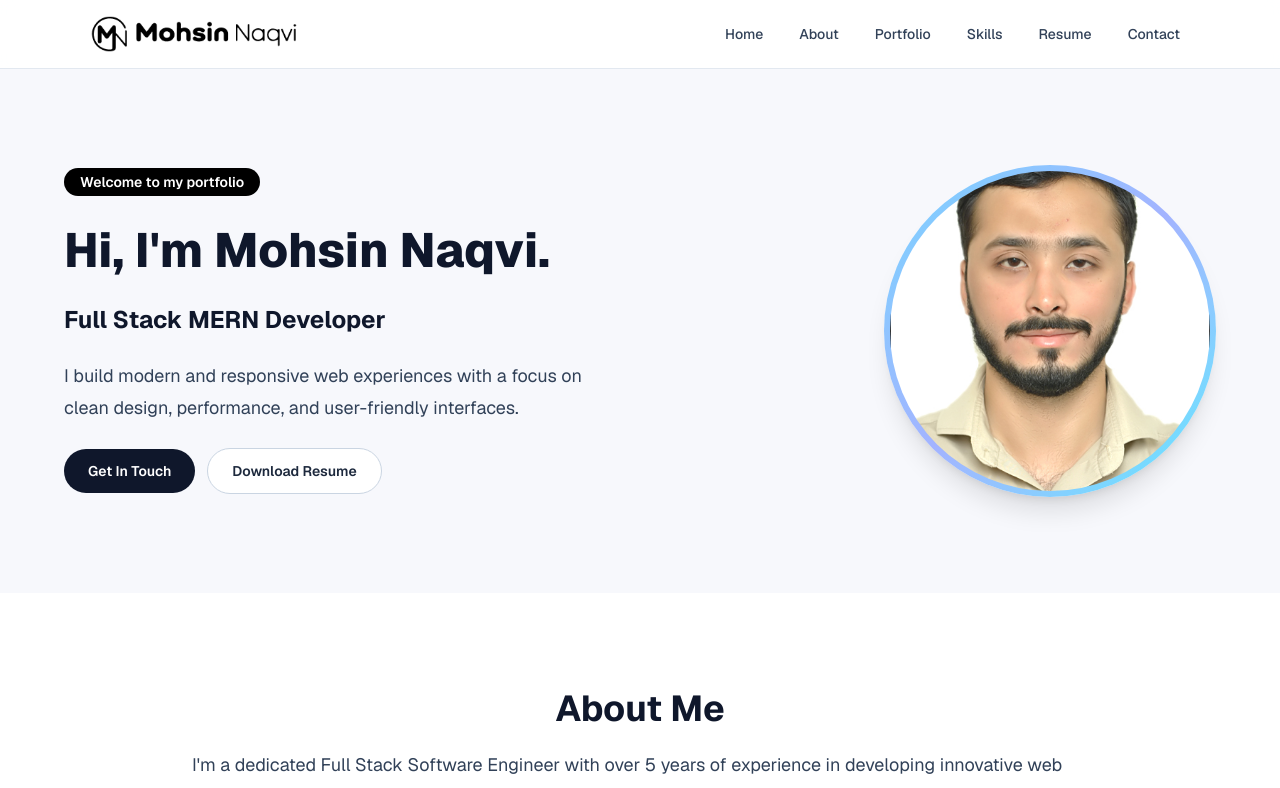
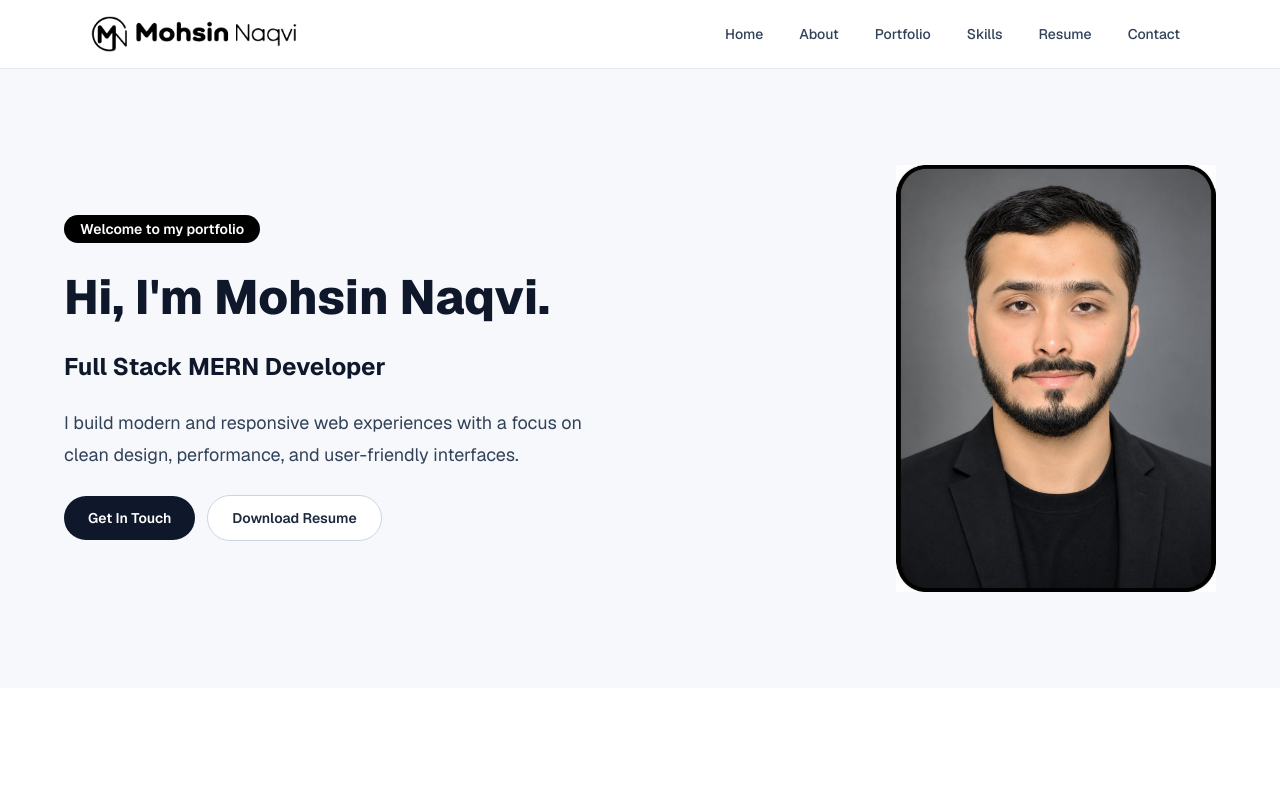
Before and after one commit to MohsinAliNaqvi987/my-website, a Next.js app: page / in a window 1280 px wide. Shown: the top 788 px of the page. Built offline with nearby package versions, Linux system fonts and the light colour scheme.

Commit message:
Image change

```diff
--- a/app/components/portfolio/HomeSection.tsx
+++ b/app/components/portfolio/HomeSection.tsx
@@ -39,16 +39,14 @@ export function HomeSection({ scrollToSection }: HomeSectionProps) {
           </div>
         </div>
         <div className="flex justify-center md:justify-end">
-          <div className="profile-ring">
-            <Image
-              src="/profile.png"
-              alt="Portrait of Mohsin Ali"
-              width={320}
-              height={320}
-              priority
-              className="h-72 w-72 rounded-full object-cover sm:h-80 sm:w-80"
-            />
-          </div>
+          <Image
+            src="/profile.jpg"
+            alt="Portrait of Mohsin Naqvi"
+            width={1086}
+            height={1448}
+            priority
+            className="h-auto w-64 object-contain sm:w-72 md:w-80"
+          />
         </div>
       </div>
     </section>
--- a/app/globals.css
+++ b/app/globals.css
@@ -49,10 +49,6 @@ summary,
   @apply rounded-full px-3 py-1.5 transition hover:bg-slate-100 hover:text-slate-900;
 }
 
-.profile-ring {
-  @apply rounded-full bg-gradient-to-br from-sky-300 via-indigo-300 to-cyan-300 p-1.5 shadow-xl;
-}
-
 .skill-fill {
   height: 100%;
   border-radius: 999px;
```
Also changed, not shown: public/profile.jpg (added), public/profile.png (deleted).
